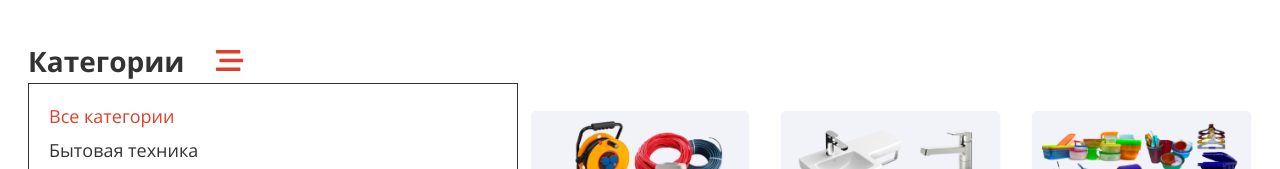
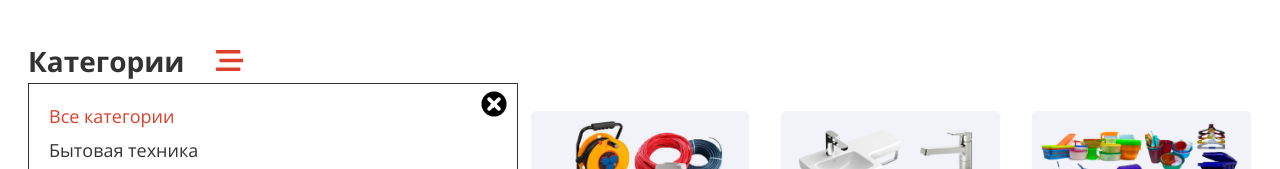
Before and after one commit to OskarsKaraman/test, a plain HTML site: page index.html in a window 1280 px wide. Both pictures are taken after a click on the button 228 px from the left and 60 px from the top of the page. Shown: the top 169 px of the page. Drawn offline with nearby package versions, Linux system fonts and the light colour scheme; files whose address does not match are found by name.

Commit message:
Update main.css

```diff
--- a/css/main.css
+++ b/css/main.css
@@ -185,8 +185,9 @@ button.close {
     display: flex;
     align-items: center;
     justify-content: center;
-    width: 25px;
-    height: 25px;
+    width: 30px;
+    height: 30px;
+    background-size: cover;
 }
 
 li.tab-link {
```
